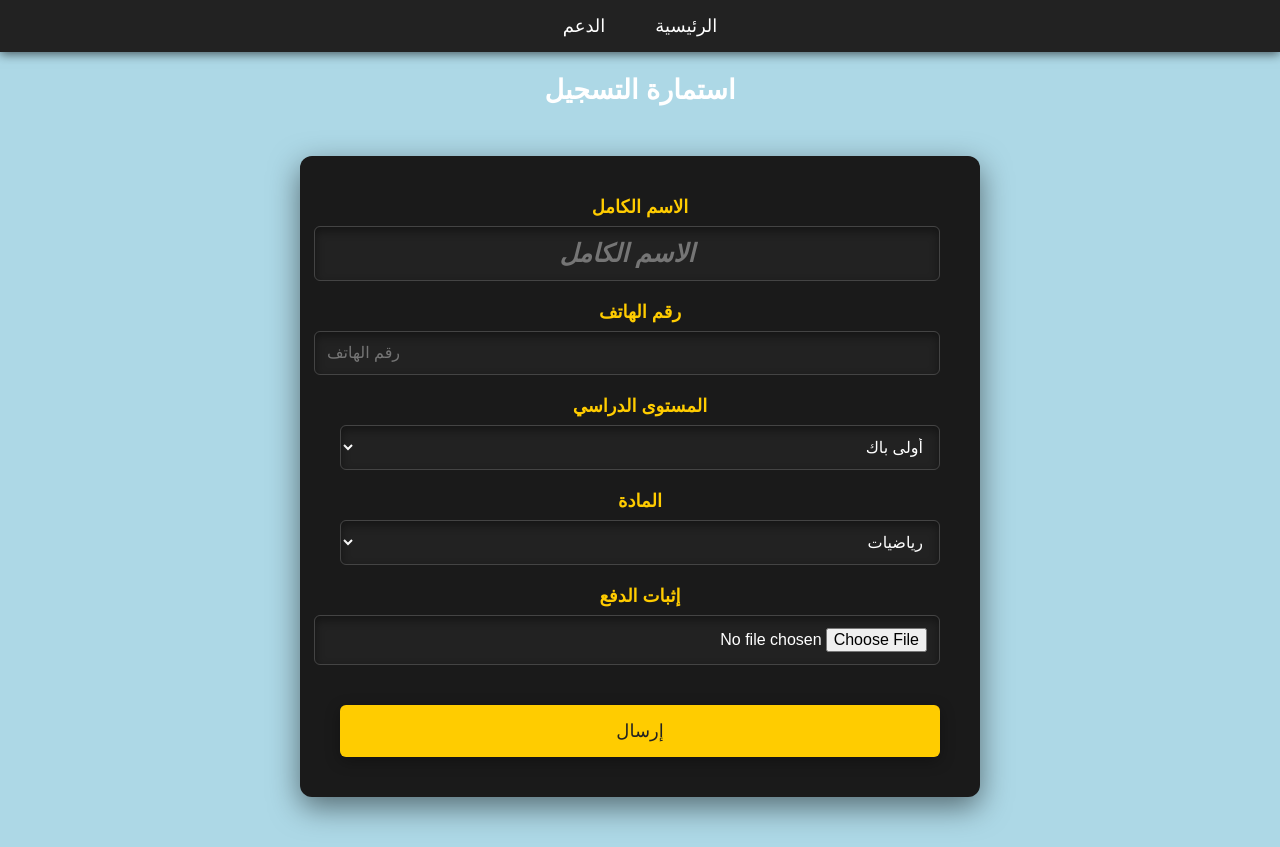
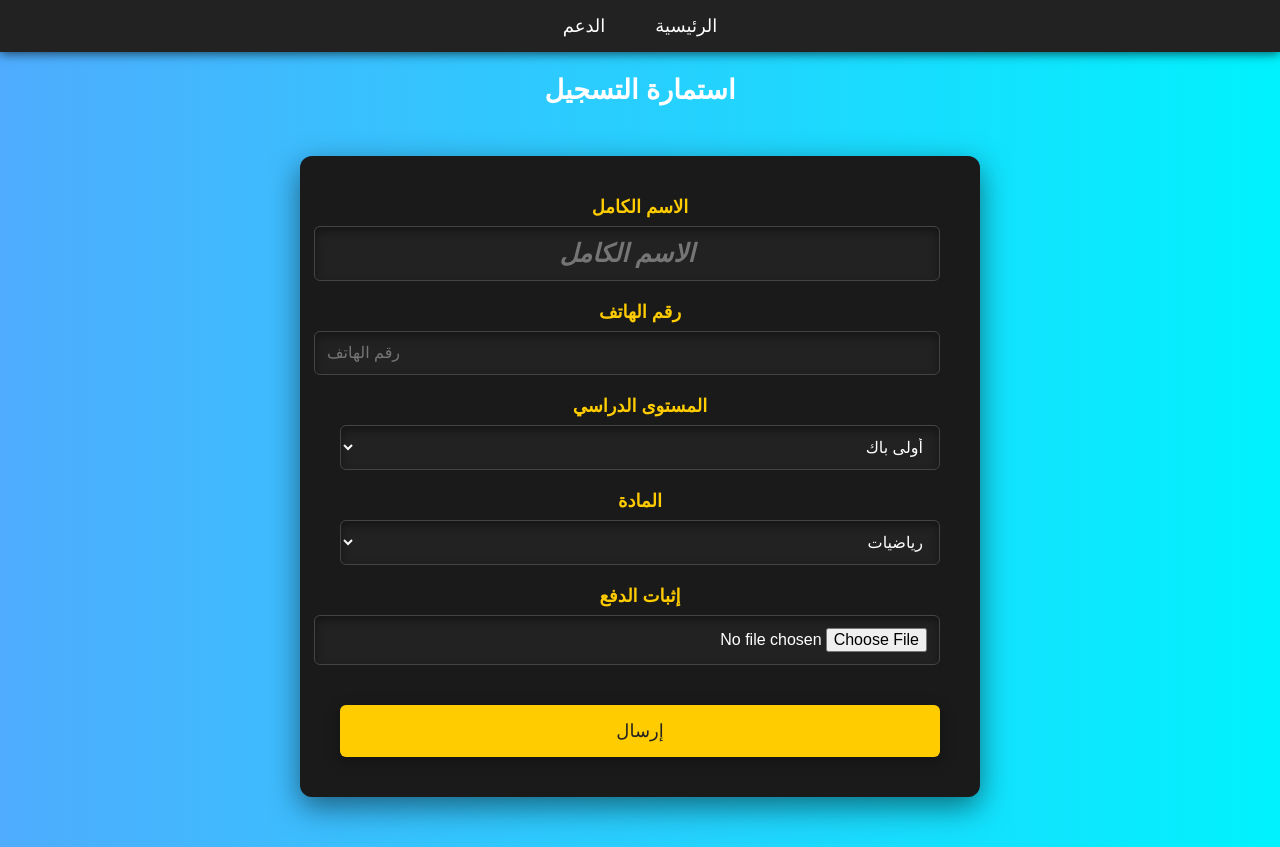
Before and after one commit to hamzahamzahhh/-, a plain HTML site: page form.html in a window 1280 px wide. Drawn offline with Linux system fonts and the light colour scheme.

Commit message:
Update style.css

```diff
--- a/style.css
+++ b/style.css
@@ -7,6 +7,10 @@ body {
     color: #fff;
     direction: rtl;
     overflow-x: hidden;
+}
+body {
+  background-color: #f0f8ff; /* لون أزرق فاتح */
+  background-image: linear-gradient(to right, #4facfe, #00f2fe); /* تدرج لوني ناعم */
 }
 
 .hidden {
```
